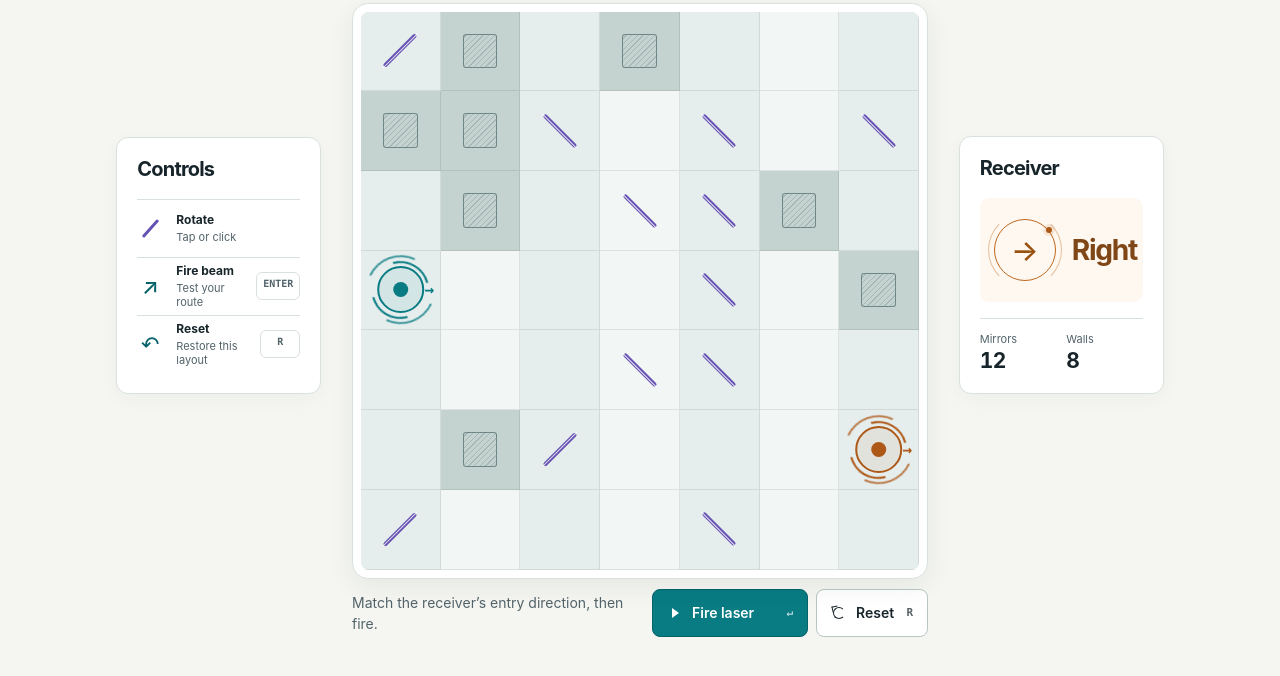
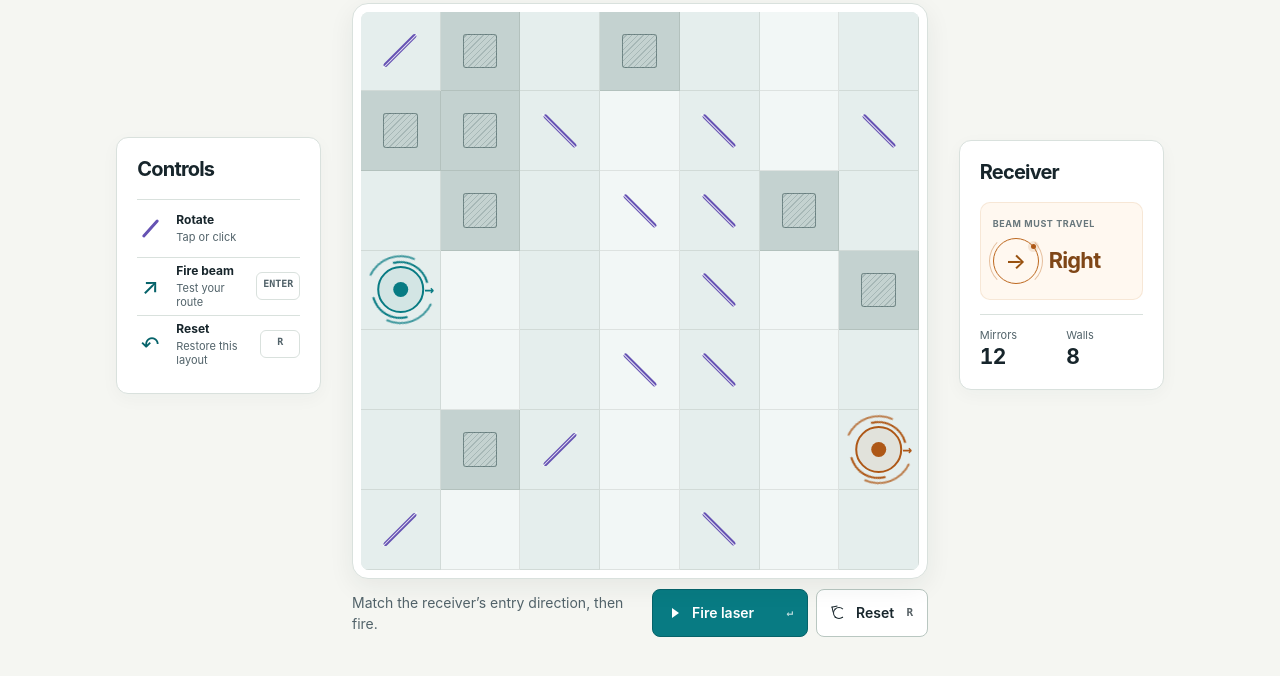
Before and after one commit to yuksekalim/2d-lazer-oyun, a website: page src/ui/index.html in a window 1280 px wide. Shown: the part 200-876 px from the top of the page. Drawn offline with Linux system fonts and the light colour scheme.

Commit message:
refine(ui): clarify receiver direction

```diff
--- a/src/ui/index.html
+++ b/src/ui/index.html
@@ -5,7 +5,7 @@
         <meta name="viewport" content="width=device-width, initial-scale=1">
         <meta name="theme-color" content="#f1f0ea">
         <title>Beamline — Laser Mirror Puzzle</title>
-        <link rel="stylesheet" href="./styles.css?v=local-board-hint-4">
+        <link rel="stylesheet" href="./styles.css?v=receiver-context-6">
     </head>
     <body>
         <div class="app-shell">
@@ -103,8 +103,9 @@
                 <aside class="game-rail receiver-rail" aria-labelledby="receiver-title">
                     <h2 id="receiver-title">Receiver</h2>
                     <div class="receiver-callout">
-                        <span class="receiver-glyph" aria-hidden="true"><span id="receiver-arrow">→</span></span>
-                        <div>
+                        <span class="receiver-caption">Beam must travel</span>
+                        <div class="receiver-reading">
+                            <span class="receiver-glyph" aria-hidden="true"><span id="receiver-arrow">→</span></span>
                             <strong class="receiver-direction" id="receiver-direction">Right</strong>
                         </div>
                     </div>
--- a/src/ui/styles.css
+++ b/src/ui/styles.css
@@ -300,13 +300,14 @@ button { color: inherit; }
 .guide-copy small { color: var(--text-secondary); font-size: 11px; line-height: 1.3; }
 .control-guide kbd { min-width: 40px; min-height: 28px; padding: 5px 6px; border: 1px solid var(--border-subtle); border-radius: 6px; background: transparent; color: var(--text-secondary); font-family: ui-monospace, SFMono-Regular, Menlo, Consolas, monospace; font-size: 10px; font-weight: 650; text-align: center; }
 
-.receiver-callout { display: flex; min-height: 104px; align-items: center; gap: 16px; margin-bottom: 16px; padding: 14px; border-radius: 9px; background: #fff8f0; }
-.receiver-glyph { position: relative; display: grid; width: 62px; height: 62px; flex: 0 0 62px; place-items: center; border: 1.5px solid #bd681f; border-radius: 50%; color: #98510f; font-size: 29px; font-weight: 550; }
-.receiver-glyph::before { position: absolute; inset: -7px; border: 1px solid rgba(189, 104, 31, .4); border-top-color: transparent; border-bottom-color: transparent; border-radius: 50%; content: ''; }
-.receiver-glyph::after { position: absolute; top: 7px; right: 3px; width: 6px; height: 6px; border-radius: 50%; background: #ae5817; box-shadow: 0 0 0 3px rgba(174, 88, 23, .12); content: ''; }
+.receiver-callout { display: grid; min-height: 98px; align-content: center; gap: 8px; margin-bottom: 14px; padding: 11px 12px; border: 1px solid rgba(189, 104, 31, .12); border-radius: 10px; background: #fff8f0; }
+.receiver-caption { color: var(--text-soft); font-size: 9px; font-weight: 700; letter-spacing: .065em; line-height: 1.2; text-transform: uppercase; white-space: nowrap; }
+.receiver-reading { display: flex; min-width: 0; align-items: center; gap: 10px; }
+.receiver-glyph { position: relative; display: grid; width: 46px; height: 46px; flex: 0 0 46px; place-items: center; border: 1.5px solid #bd681f; border-radius: 50%; color: #98510f; font-size: 22px; font-weight: 550; }
+.receiver-glyph::before { position: absolute; inset: -5px; border: 1px solid rgba(189, 104, 31, .4); border-top-color: transparent; border-bottom-color: transparent; border-radius: 50%; content: ''; }
+.receiver-glyph::after { position: absolute; top: 5px; right: 2px; width: 5px; height: 5px; border-radius: 50%; background: #ae5817; box-shadow: 0 0 0 3px rgba(174, 88, 23, .12); content: ''; }
 .receiver-glyph span { position: relative; z-index: 1; }
-.receiver-callout > div { display: grid; gap: 7px; }
-.receiver-direction { color: #7f4617; font-size: clamp(24px, 2.2vw, 30px); font-weight: 720; letter-spacing: -.045em; line-height: 1; }
+.receiver-direction { color: #7f4617; font-size: clamp(20px, 1.7vw, 24px); font-weight: 700; letter-spacing: -.035em; line-height: 1.1; }
 .board-facts { display: grid; grid-template-columns: 1fr 1fr; gap: 10px; margin: 3px 0 0; padding: 13px 0 0; border-top: 1px solid var(--border-subtle); }
 .board-facts div { display: grid; gap: 2px; }
 .board-facts dt { color: var(--text-secondary); font-size: 11px; }
```
